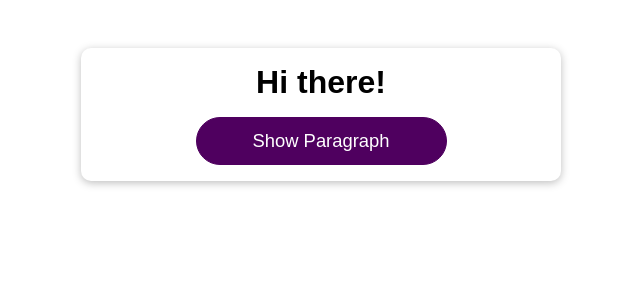
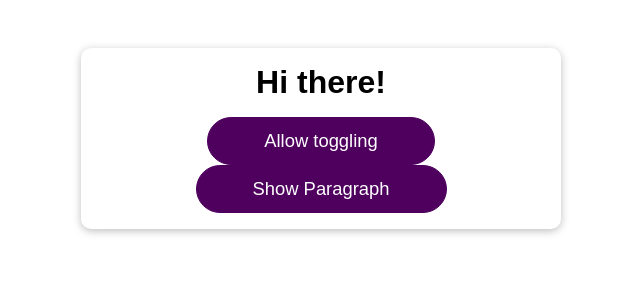
Before and after one commit to KennedyMungai/react-optimization, a React (Create React App) app: page / in a window 1280 px wide. Shown: the top 300 px of the page, without its empty margins (319-959 px from the left). Built offline with nearby package versions, Linux system fonts and the light colour scheme.

Commit message:
Added another button to the component file

```diff
--- a/src/App.js
+++ b/src/App.js
@@ -18,6 +18,7 @@ function App() {
     <div className="app">
       <h1>Hi there!</h1>
       <DemoOutput show={showParagraph} />
+      <Button onClick={toggleParagraph}>Allow toggling</Button>
       <Button onClick={toggleParagraph}>Show Paragraph</Button>
     </div>
   );
```
